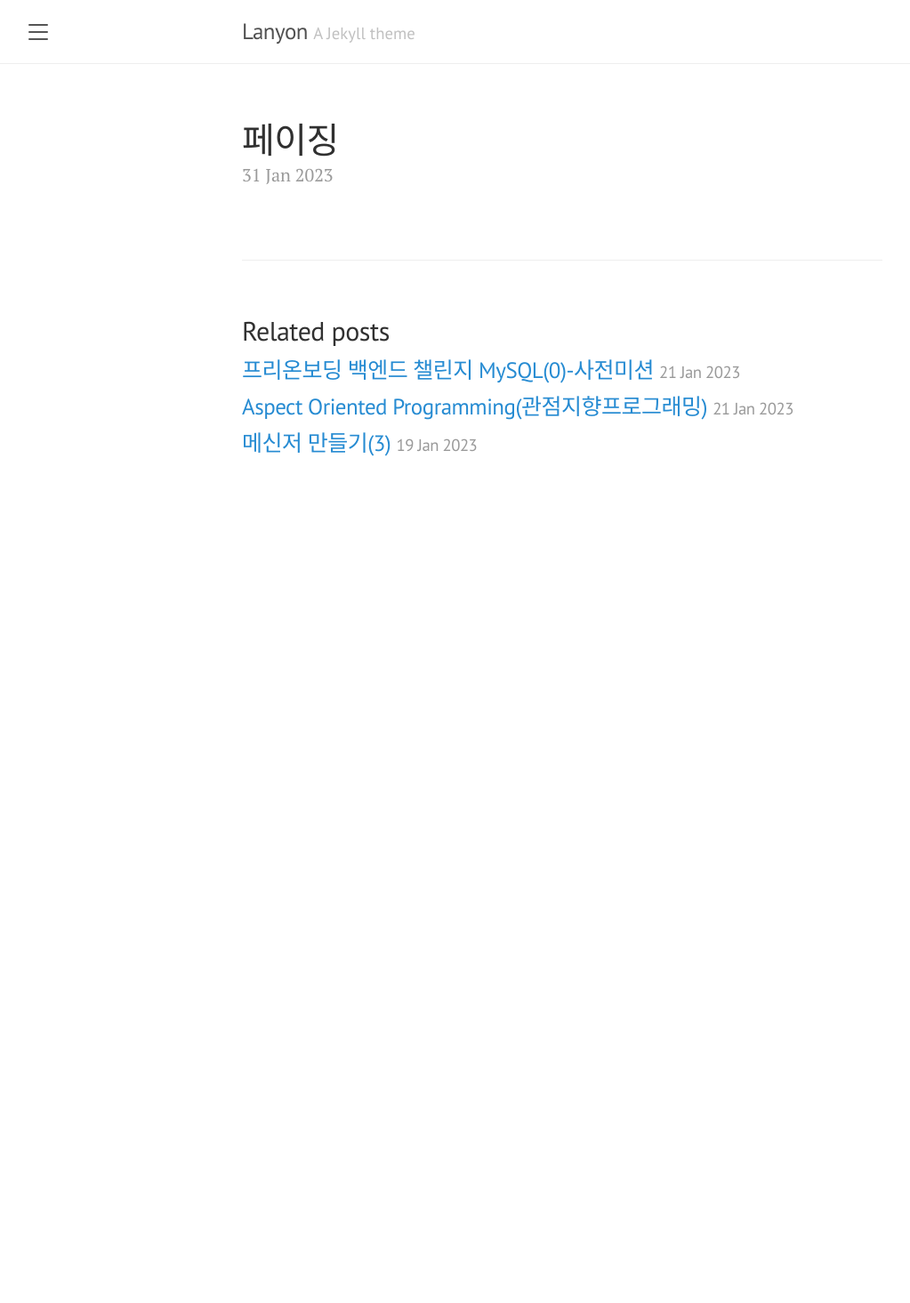
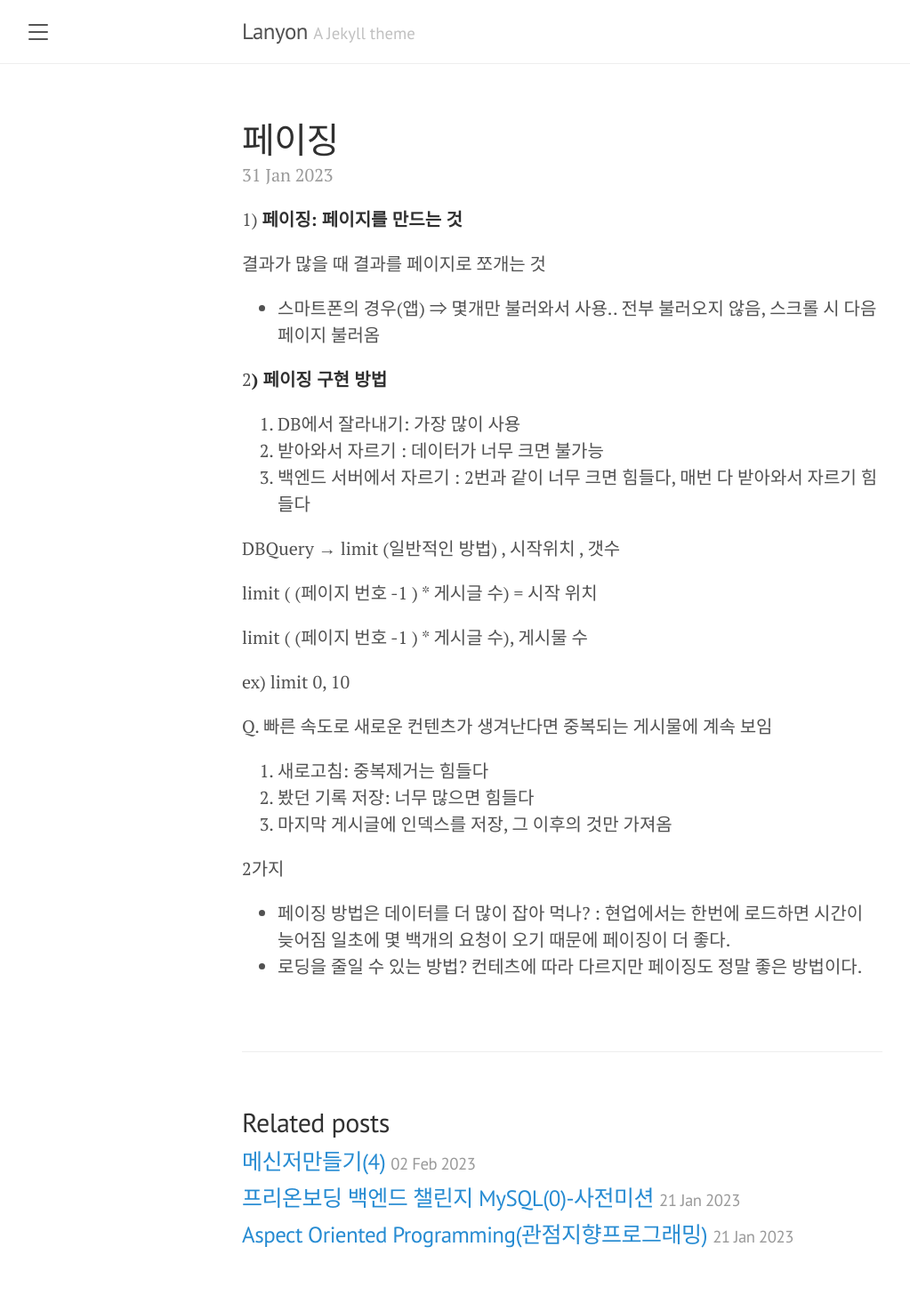
Before and after one commit to mycookie1/mycookie1.github.io, a Jekyll site: the page built from _posts/2023-01-31-페이징.md, in a window 1280 px wide. Shown: the whole page at 89% size, without its empty margins (8-1031 px from the left). Built offline with Jekyll 4.4.1, drawn with Linux system fonts in a browser that asks for light colours; before the commit the page ends 900 px from its top, so only the background shows below that.

Commit message:
[feat] 페이징

```diff
--- a/_posts/2023-01-31-페이징.md
+++ b/_posts/2023-01-31-페이징.md
@@ -4,3 +4,33 @@ title:  "페이징"
 category: Project
 tags: [Chatting, paging, project]
 ---
+1) **페이징: 페이지를 만드는 것**
+
+결과가 많을 때 결과를 페이지로 쪼개는 것
+
+- 스마트폰의 경우(앱) ⇒ 몇개만 불러와서 사용.. 전부 불러오지 않음, 스크롤 시 다음 페이지 불러옴
+
+2**) 페이징 구현 방법**
+
+1. DB에서 잘라내기: 가장 많이 사용
+2. 받아와서 자르기 : 데이터가 너무 크면 불가능
+3. 백엔드 서버에서 자르기 : 2번과 같이 너무 크면 힘들다, 매번 다 받아와서 자르기 힘들다
+
+DBQuery → limit (일반적인 방법) , 시작위치 , 갯수
+
+limit ( (페이지 번호 -1 ) * 게시글 수) = 시작 위치
+
+limit ( (페이지 번호 -1 ) * 게시글 수), 게시물 수
+
+ex) limit 0, 10
+
+Q. 빠른 속도로 새로운 컨텐츠가 생겨난다면 중복되는 게시물에 계속 보임
+
+1. 새로고침: 중복제거는 힘들다
+2. 봤던 기록 저장: 너무 많으면 힘들다
+3. 마지막 게시글에 인덱스를 저장, 그 이후의 것만 가져옴
+
+2가지
+
+- 페이징 방법은 데이터를 더 많이 잡아 먹나? :  현업에서는 한번에 로드하면 시간이 늦어짐 일초에 몇 백개의 요청이 오기 때문에 페이징이 더 좋다.
+- 로딩을 줄일 수 있는 방법?  컨테츠에 따라 다르지만 페이징도 정말 좋은 방법이다.
```
Also changed, not shown: _posts/2023-02-02-메신저만들기(4).md (added).
